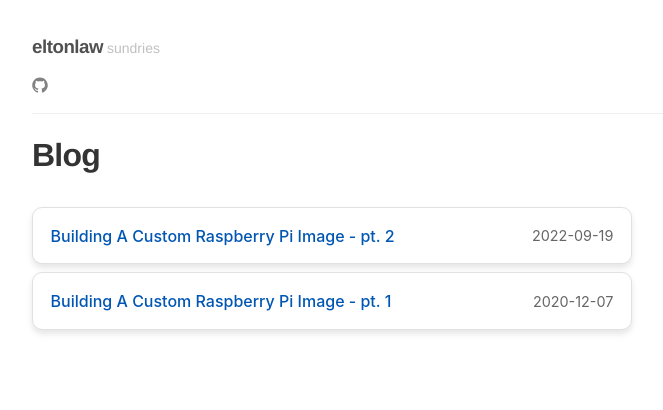
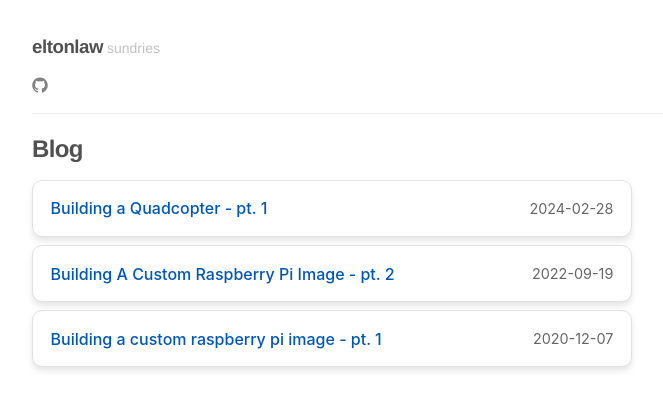
Before and after one commit to eltonlaw/eltonlaw.github.io, a Next.js app: page /blog in a window 1280 px wide. Shown: the top 410 px of the page, without its empty margins (0-663 px from the left). Built offline with nearby package versions, Linux system fonts and the light colour scheme.

Commit message:
docs: add 2024-02-28

```diff
--- a/app/blog/page.tsx
+++ b/app/blog/page.tsx
@@ -3,13 +3,17 @@ import PageIndex from '@/components/PageIndex';
 
 const pages = [
   {
-    title: 'Building A Custom Raspberry Pi Image - pt. 1',
+    title: 'Building a custom raspberry pi image - pt. 1',
     path: '/blog/2020-12-07-custom-rpi-pt1',
     date: '2020-12-07',
   }, {
     title: 'Building A Custom Raspberry Pi Image - pt. 2',
     path: '/blog/2022-09-19-custom-rpi-pt2',
     date: '2022-09-19',
+  }, {
+    title: 'Building a Quadcopter - pt. 1',
+    path: '/blog/2024-02-28-quadcopter-build-pt1',
+    date: '2024-02-28',
   },
 ].sort((a, b) => {
   // sort in descending order of date
--- a/components/PageIndex.tsx
+++ b/components/PageIndex.tsx
@@ -16,7 +16,7 @@ interface PageIndexProps {
 const PageIndex = ({ name, pages }: PageIndexProps) => {
   return (
     <div>
-      <h1 className={styles.indexTitle}>{name}</h1>
+      <h2 className={styles.indexTitle}>{name}</h2>
       <ul className={styles.indexList}>
         {pages.map((page, index) => (
           <li key={index} className={styles.indexListItem}>
--- a/styles/PageIndex.module.css
+++ b/styles/PageIndex.module.css
@@ -1,9 +1,8 @@
 .indexTitle {
-  font-size: 2rem; /* Slightly larger for prominence */
-  margin-bottom: 2rem; /* More space below the title */
-  text-align: left; /* Centered title */
-  font-weight: 600; /* Slightly less bold for a modern look */
-  color: #333; /* Darker color for better readability */
+  font-size: 1.5rem;
+  margin-bottom: 1rem;
+  text-align: left;
+  font-weight: bold;
 }
 
 .indexList {
```
Also changed, not shown: app/blog/2024-02-28-quadcopter-build-pt1/page.mdx (added, +27 -0 lines).
